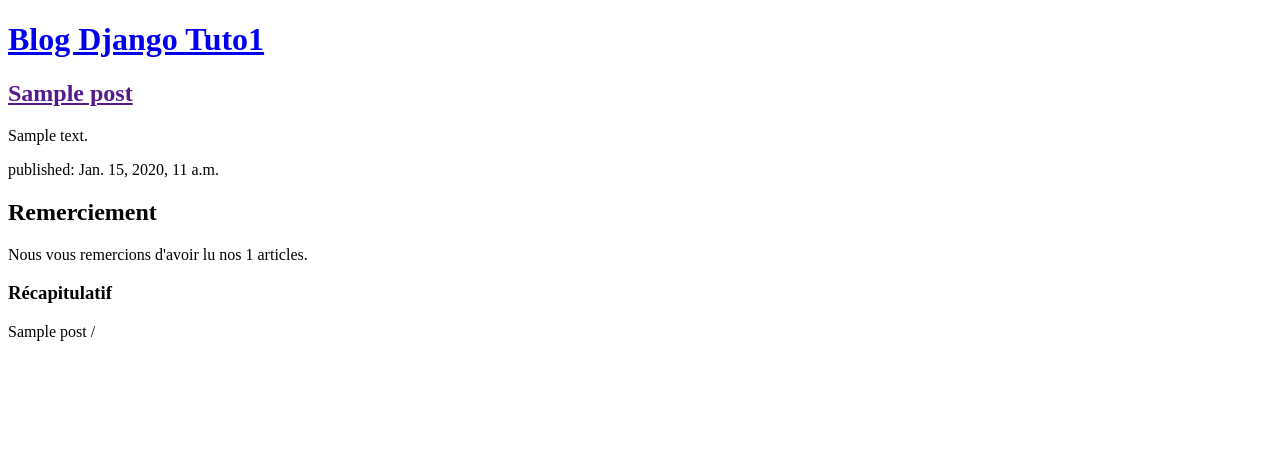
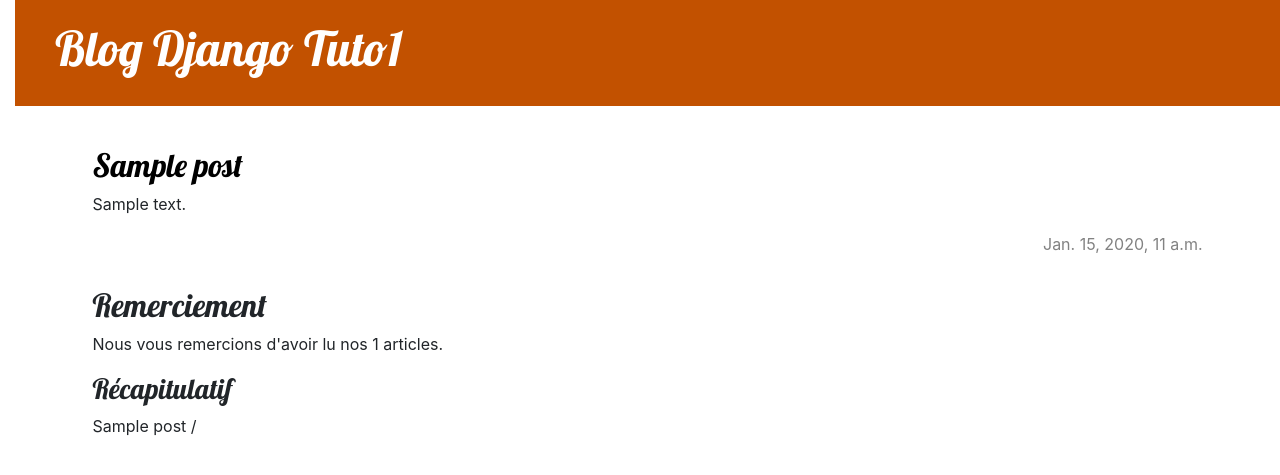
Before and after one commit to HugoGNX/Tuto1-django, a Django app: page / in a window 1280 px wide. Shown: the top 475 px of the page. Run offline with Django 5.2, Linux system fonts and the light colour scheme; tables that the repository leaves empty hold one stand-in row (values such as "Sample post").

Commit message:
Ajout de la vue et du template de détail blog post ainsi que du CSS pour le site.

```diff
--- /dev/null
+++ b/blog/static/css/blog.css
@@ -0,0 +1,77 @@
+h1 a, h2 a {
+    color: #C25100;
+    font-family: 'Lobster';
+}
+body {
+    padding-left: 15px;
+}
+.page-header {
+    background-color: #C25100;
+    margin-top: 0;
+    margin-bottom: 40px;
+    padding: 20px 20px 20px 40px;
+}
+
+.page-header h1,
+.page-header h1 a,
+.page-header h1 a:visited,
+.page-header h1 a:active {
+    color: #ffffff;
+    font-size: 36pt;
+    text-decoration: none;
+}
+
+h1,
+h2,
+h3,
+h4 {
+    font-family: 'Lobster', cursive;
+}
+
+.date {
+    color: #828282;
+}
+
+.save {
+    float: right;
+}
+
+.post-form textarea,
+.post-form input {
+    width: 100%;
+}
+
+.top-menu,
+.top-menu:hover,
+.top-menu:visited {
+    color: #ffffff;
+    float: right;
+    font-size: 26pt;
+    margin-right: 20px;
+}
+
+.post {
+    margin-bottom: 70px;
+}
+
+.post h2 a,
+.post h2 a:visited {
+    color: #000000;
+}
+
+.post > .date,
+.post > .actions {
+    float: right;
+}
+
+.btn-default,
+.btn-default:visited {
+    color: #C25100;
+    background: none;
+    border-color: #C25100;
+}
+
+.btn-default:hover {
+    color: #FFFFFF;
+    background-color: #C25100;
+}
--- /dev/null
+++ b/blog/templates/blog/base.html
@@ -0,0 +1,29 @@
+{% load static %}
+<!DOCTYPE html>
+<html>
+
+<head >
+    <title>Blog Django Tuto1</title>
+    <link href="//fonts.googleapis.com/css?family=Lobster&subset=latin,latin-ext" rel="stylesheet" type="text/css">
+    <link rel="stylesheet" href="https://cdn.jsdelivr.net/npm/bootstrap@4.5.3/dist/css/bootstrap.min.css" integrity="sha384-TX8t27EcRE3e/ihU7zmQxVncDAy5uIKz4rEkgIXeMed4M0jlfIDPvg6uqKI2xXr2" crossorigin="anonymous">
+
+    <link rel="stylesheet" href="{% static 'css/blog.css' %}">
+
+</head>
+
+<body>
+    <header class="page-header">
+        <h1><a href="/">Blog Django Tuto1</a></h1>
+    </header>
+
+    <main class="container">
+    <div class="row">
+        <div class="col">
+            {% block content %}
+            {% endblock %}
+        </div>
+    </div>
+</main>
+
+
+</html>
--- a/blog/templates/blog/post_list.html
+++ b/blog/templates/blog/post_list.html
@@ -1,26 +1,15 @@
-<!DOCTYPE html>
-<html>
-
-<head>
-    <title>Blog Django Tuto1</title>
-</head>
-
-<body>
-    <header>
-        <h1><a href="/">Blog Django Tuto1</a></h1>
-    </header>
-
+{% extends 'blog/base.html' %}
+{% block content %}
+    {% for post in posts %}
+    <article class="post">
+        <h2><a href="{% url 'post_detail' pk=post.pk %}">{{ post.title }}</a></h2>
+        <p>{{ post.text|linebreaksbr }}</p>
+        <time class="date">
+            {{ post.published_date }}
+        </time>
+    </article>
+    {% endfor %}
     <div>
-        {% for post in posts %}
-        <article>
-            <h2><a href="">{{ post.title }}</a></h2>
-            <p>{{ post.text|linebreaksbr }}</p>
-            <time>published: {{ post.published_date }}</time>
-        </article>
-        {% endfor %}
-
-    </div>
-    <div >
         <h2>Remerciement</h2>
         <p>Nous vous remercions d'avoir lu nos {{ posts.count }} articles.</p>
 
@@ -31,5 +20,4 @@
         {{ post.title }} /
         {% endfor %}
     </div>
-
-</html>
+{% endblock %}
--- a/blog/urls.py
+++ b/blog/urls.py
@@ -3,4 +3,5 @@ from . import views
 
 urlpatterns = [
     path('', views.post_list, name='post_list'),
+    path('post/<int:pk>/', views.post_detail, name='post_detail'),
 ]
--- a/blog/views.py
+++ b/blog/views.py
@@ -1,4 +1,4 @@
-from django.shortcuts import render
+from django.shortcuts import render, get_object_or_404
 from django.utils import timezone
 from .models import Post
 
@@ -6,3 +6,7 @@ from .models import Post
 def post_list(request):
     posts = Post.objects.filter(published_date__lte=timezone.now()).order_by('published_date')
     return render(request, 'blog/post_list.html', {'posts': posts})
+
+def post_detail(request, pk):
+    post = get_object_or_404(Post, pk=pk)
+    return render(request, 'blog/post_detail.html', {'post': post})
```
Also changed, not shown: blog/templates/blog/post_detail.html (added, +16 -0 lines).
